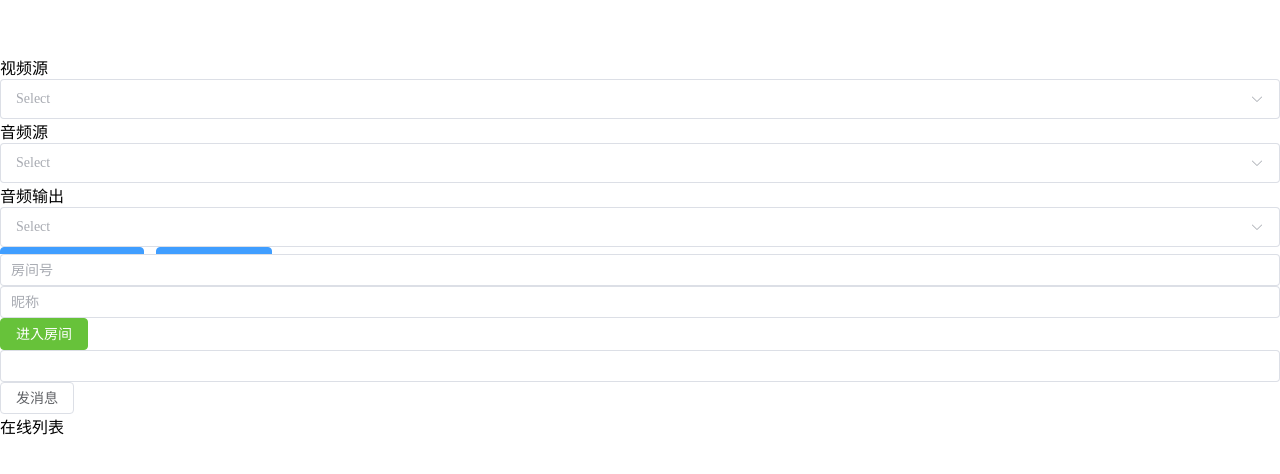
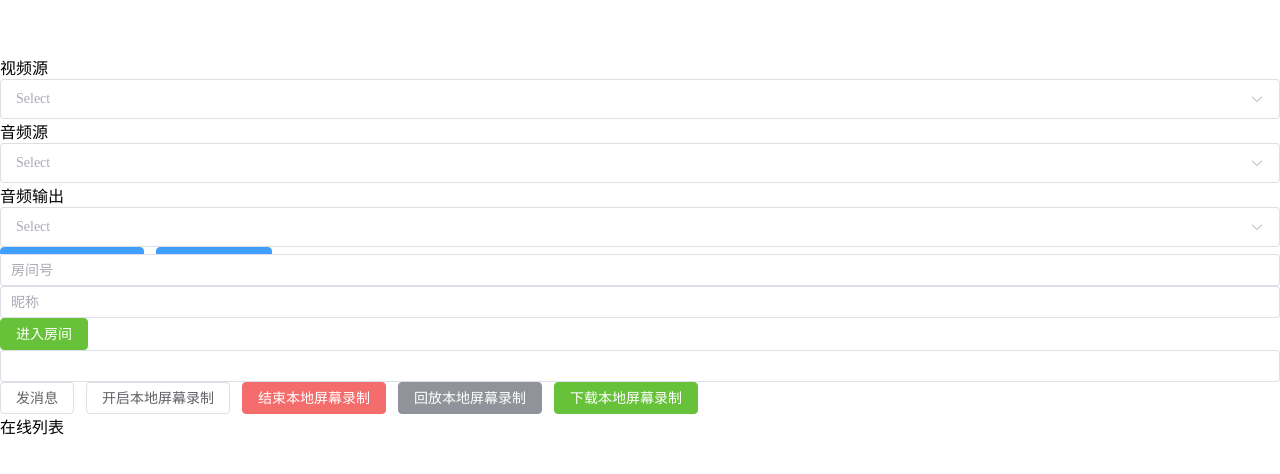
Before and after one commit to sxuan11/WebRTC-font-multi, a Vue app: page / in a window 1280 px wide. Shown: the part 146-620 px from the top of the page. Built offline with nearby package versions, Linux system fonts and the light colour scheme.

Commit message:
feat 实现本地录制

```diff
--- a/src/views/HomeView.vue
+++ b/src/views/HomeView.vue
@@ -25,6 +25,9 @@ const isJoinRoom = ref(false);
 const localVideo = ref();
 let userList = ref([])
 let localStream: MediaStream;
+let screenStream: MediaStream;
+let blobMedia: (Blob)[] = [];
+let mediaRecord: MediaRecorder
 const peerConnectList = new Map();
 
 let socket: Socket;
@@ -222,6 +225,59 @@ const handleIce = async (data: { sdp: RTCIceCandidate, creatorUserId: string, re
   await peer.addIceCandidate(data.sdp)
 }
 
+
+// ---------------本地屏幕录制-----------------
+
+const startLocalRecord = async  () => {
+  blobMedia = [];
+  screenStream = await navigator.mediaDevices.getDisplayMedia();
+
+  screenStream.getVideoTracks()[0].addEventListener('ended', () => {
+    ElMessage.warning('用户中断了屏幕共享');
+    endLocalRecord()
+  })
+
+  mediaRecord = new MediaRecorder(screenStream, { mimeType: 'video/webm' });
+
+  mediaRecord.ondataavailable = (e) => {
+    if (e.data && e.data.size > 0) {
+      blobMedia.push(e.data);
+    }
+  };
+
+  mediaRecord.start(500)
+}
+
+const endLocalRecord = async () => {
+  if(!mediaRecord || mediaRecord.state !== 'recording') {
+    ElMessage.warning('录制还未开始');
+    return;
+  }
+  mediaRecord.stop();
+  screenStream.getTracks().forEach(track => track.stop());
+}
+
+const replayLocalRecord = async () => {
+  if (blobMedia.length) {
+    const scVideo = document.querySelector('#screenVideo') as HTMLVideoElement;
+    const blob = new Blob(blobMedia, { type:'video/webm' })
+    if(scVideo) {
+       scVideo.src = URL.createObjectURL(blob);
+    }
+  } else {
+    ElMessage.warning('没有录制文件');
+  }
+}
+
+const downloadLocalRecord = async () => {
+  const blob = new Blob(blobMedia, { type: 'video/webm' });
+  const url = URL.createObjectURL(blob);
+  const a = document.createElement('a');
+  a.href = url;
+  a.download = '录屏_' + new Date().getTime() + '.webm';
+  a.click();
+}
+
 </script>
 
 <template>
@@ -241,7 +297,10 @@ const handleIce = async (data: { sdp: RTCIceCandidate, creatorUserId: string, re
 
     <el-input type="text" v-model="inputVal"/>
     <el-button @click="sendMessage">发消息</el-button>
-
+    <el-button @click="startLocalRecord">开启本地屏幕录制</el-button>
+    <el-button @click="endLocalRecord" type="danger">结束本地屏幕录制</el-button>
+    <el-button @click="replayLocalRecord" type="info">回放本地屏幕录制</el-button>
+    <el-button @click="downloadLocalRecord" type="success">下载本地屏幕录制</el-button>
     <div>
       <span>在线列表</span>
       <div v-for="(item) of userList" :key="item[0]">
@@ -252,6 +311,9 @@ const handleIce = async (data: { sdp: RTCIceCandidate, creatorUserId: string, re
   <div class="video">
     <video autoplay playsinline ref="localVideo" class="localVideo"></video>
     <div id="remoteVideo"></div>
+    <div>
+      <video autoplay muted id="screenVideo"></video>
+    </div>
   </div>
 </template>
 
```
